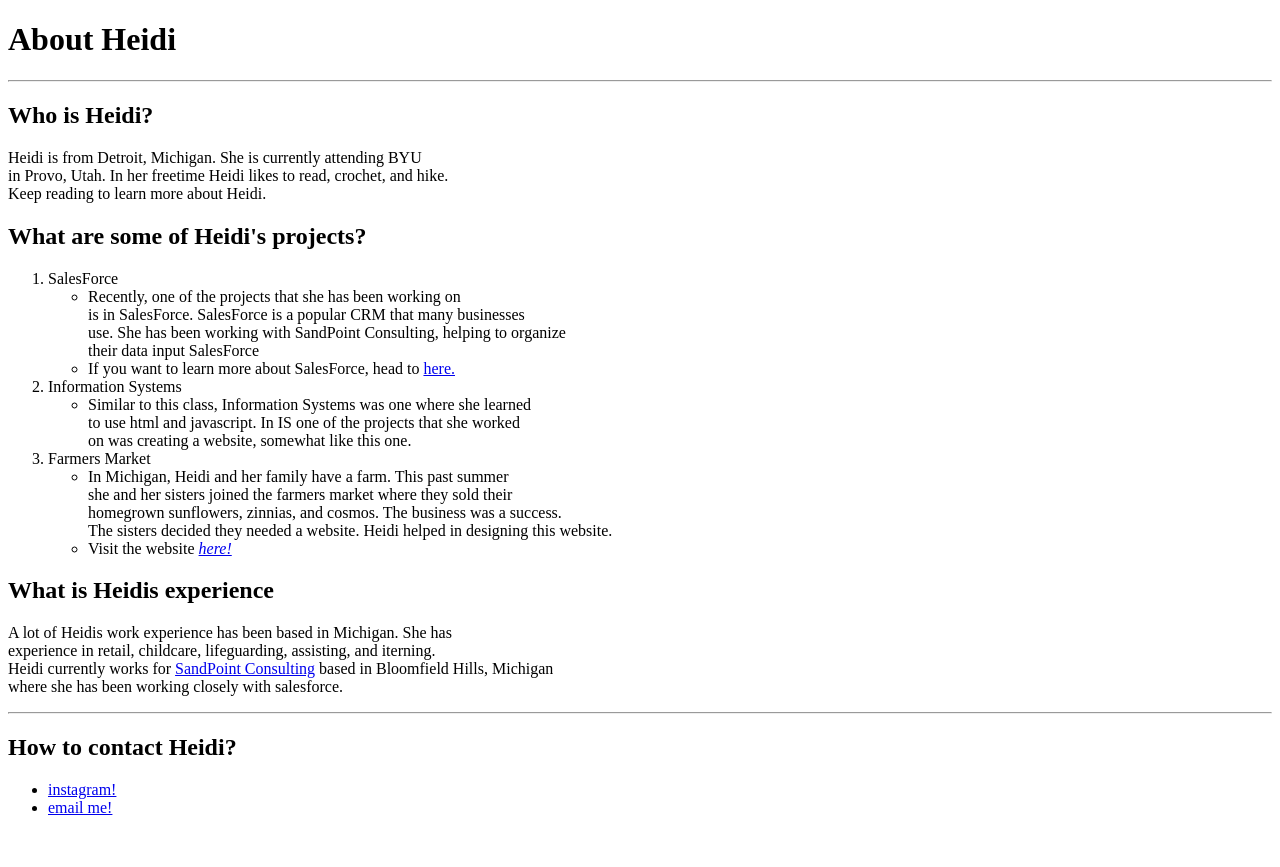
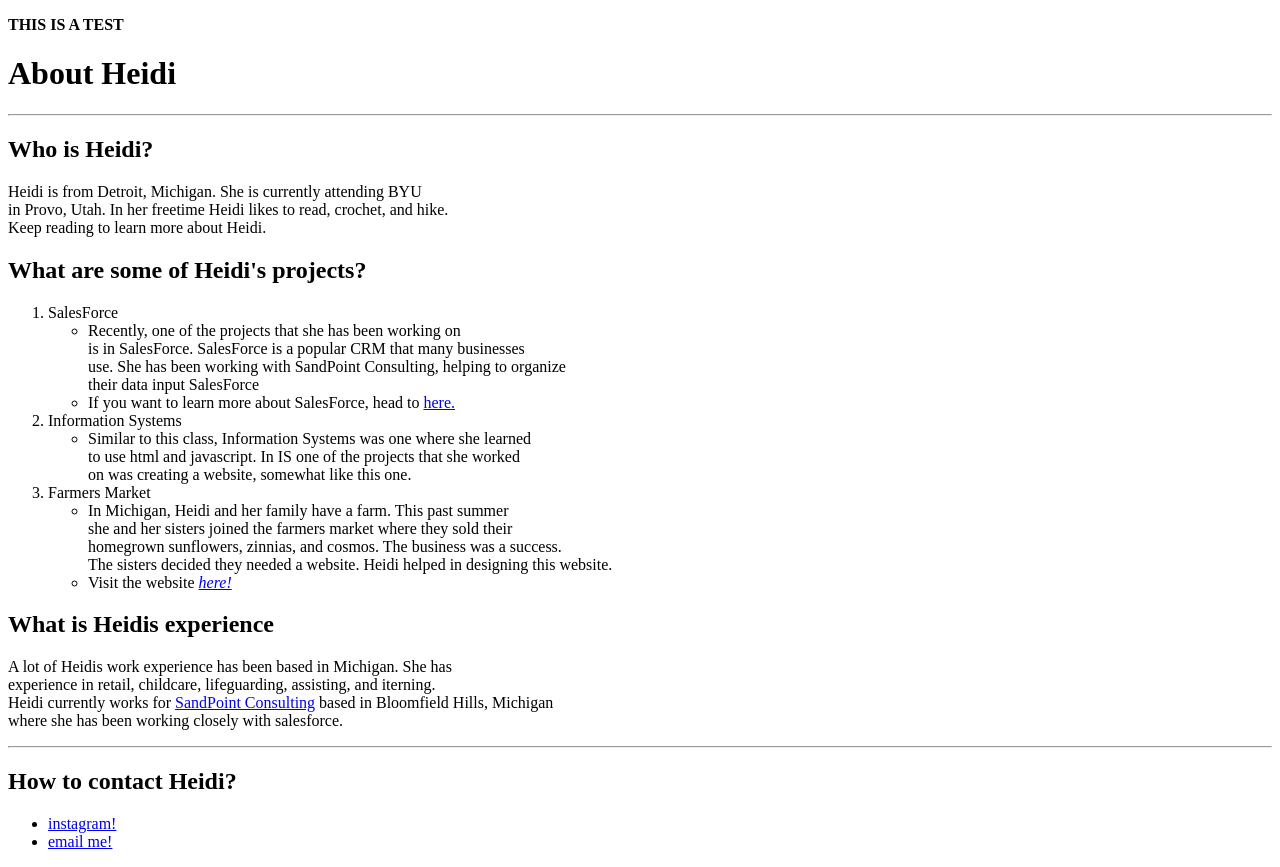
Before and after one commit to hwirthlin11/portfolio, a plain HTML site: page index.html in a window 1280 px wide. Before the commit the page ends 833 px from the top, so only its background shows below. Drawn offline with Linux system fonts and the light colour scheme.

Commit message:
This is a test

```diff
--- a/index.html
+++ b/index.html
@@ -5,6 +5,7 @@
     <title>About Heidi</title>
   </head>
   <body>
+    <p><strong>THIS IS A TEST</strong></p>
     <h1>About Heidi</h1>
     <hr>
     <h2>Who is Heidi?</h2>
```
